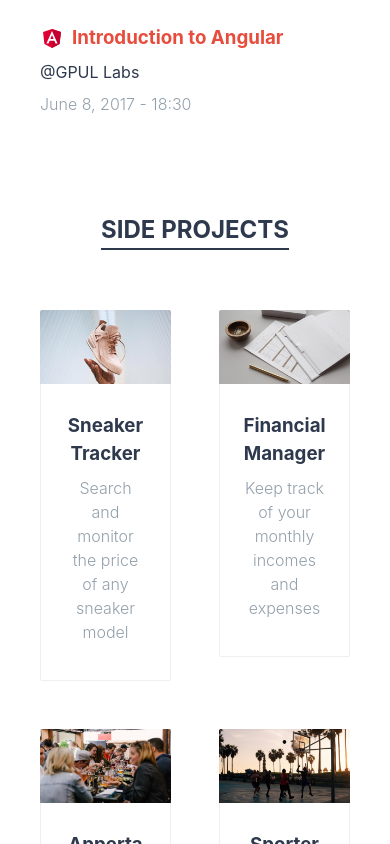
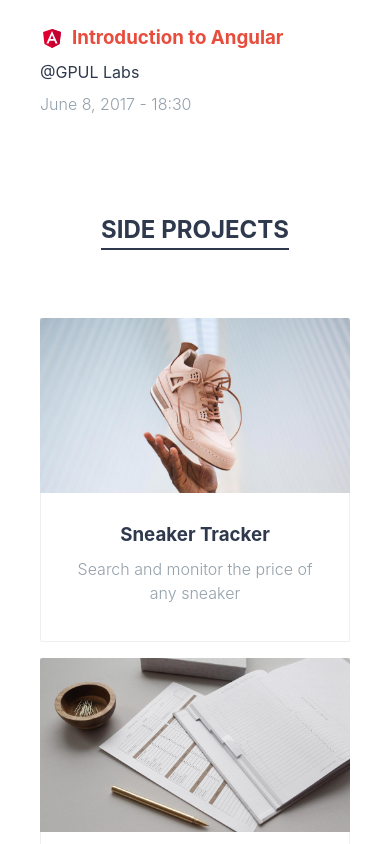
Before and after one commit to elias-garcia/elias-garcia.github.io, a React (Create React App) app: page / in a window 390 px wide. Shown: the part 1156-2000 px from the top of the page. Built offline with nearby package versions, Linux system fonts and the light colour scheme.

Commit message:
about me data

```diff
--- a/src/assets/data/projects.json
+++ b/src/assets/data/projects.json
@@ -4,7 +4,7 @@
     "name": "Sneaker Tracker",
     "year": "2019",
     "image": "sneaker-tracker.jpg",
-    "summary": "Search and monitor the price of any sneaker model",
+    "summary": "Search and monitor the price of any sneaker",
     "info": "Sneaker Tracker is a search engine and a price tracker for sneakers. The application allows you to search for a specific shoe model and compare the prices for the different stores available in the database. You can also save a model in favorites, so when the price drops you’ll receive a notification by email.",
     "description": "For the implementation of the system, has been taken in cosideration, above all, the future flexibility of adding new stores to the database, so adding a new store to the application supposes the minimum possible effort. This has been achieved creating a generic interface for the scraper, which is capable of analyzing and extracting all the required business data.",
     "components": [
--- a/src/components/Jobs/Jobs.css
+++ b/src/components/Jobs/Jobs.css
@@ -19,11 +19,11 @@
   margin-left: -8px;
   color: var(--color-primary);
   background: var(--color-white);
+  transition: 0.1s all ease-in-out;
 }
 
 .Job-read-more-button:hover {
   color: var(--color-white);
   background: var(--color-primary);
   border-radius: var(--default-border-radius);
-  transition: 0.1s all ease-in-out;
 }
--- a/src/components/Projects/Projects.css
+++ b/src/components/Projects/Projects.css
@@ -1,11 +1,11 @@
 .Projects {
   display: flex;
   flex-wrap: wrap;
-  margin: -24px;
+  margin: -16px;
 }
 
 .Project {
-  margin: 24px;
+  margin: 16px;
   width: calc(50% - 48px);
   transition: all .3s;
   cursor: pointer;
@@ -44,3 +44,16 @@
   margin-bottom: 0.75rem;
   text-align: center;
 }
+
+@media (max-width: 576px) {
+  .Projects {
+    flex-direction: column;
+    margin: 0;
+  }
+
+  .Project {
+    margin: 8px 0;
+    width: 100%;
+  }
+
+}
--- a/src/routes/Home/Home.js
+++ b/src/routes/Home/Home.js
@@ -7,7 +7,9 @@ import './Home.css';
 
 const Home = () => (
   <div className="Home">
-    <Cover />
+    <div className="Home-cover">
+      <Cover />
+    </div>
     <div className="Home-jobs">
       <h2 className="Home-jobs-title">Work experience</h2>
       <Jobs />
```
Also changed, not shown: src/assets/data/about.json (added, +7 -0 lines).
